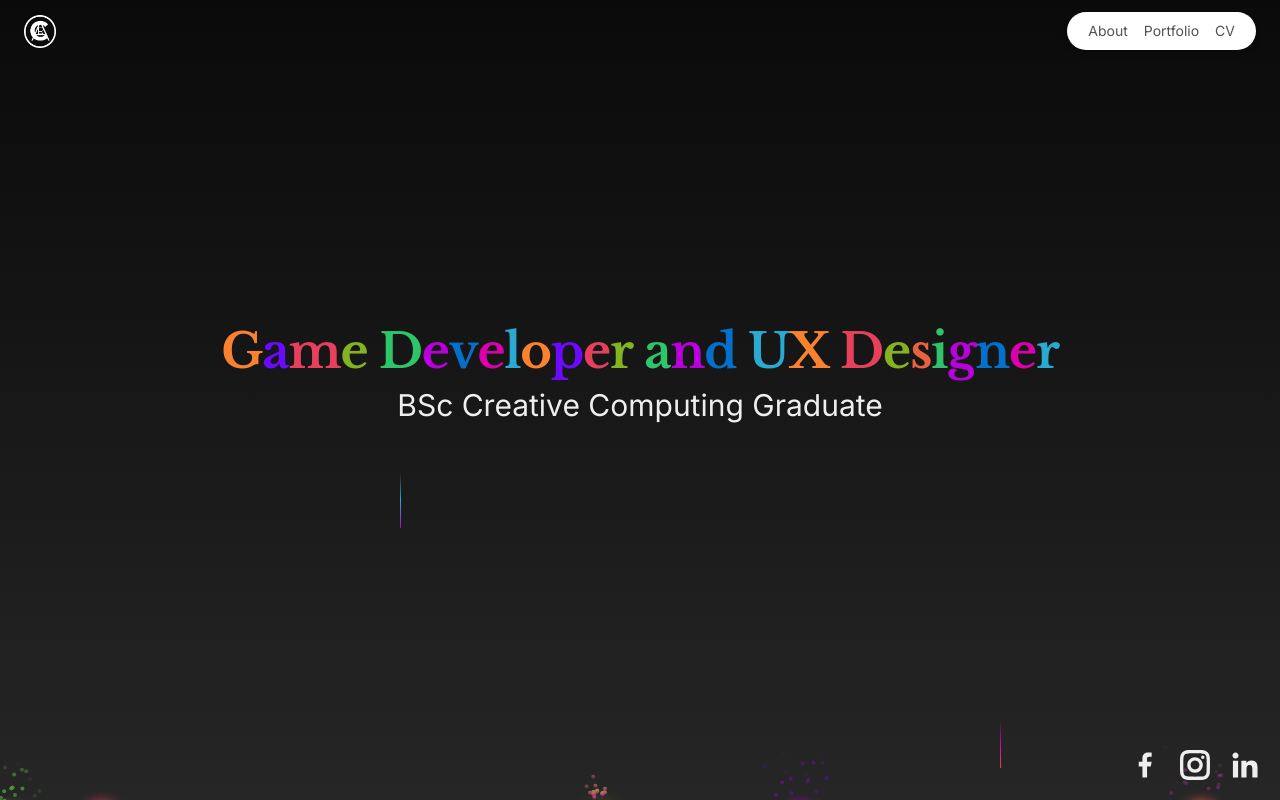
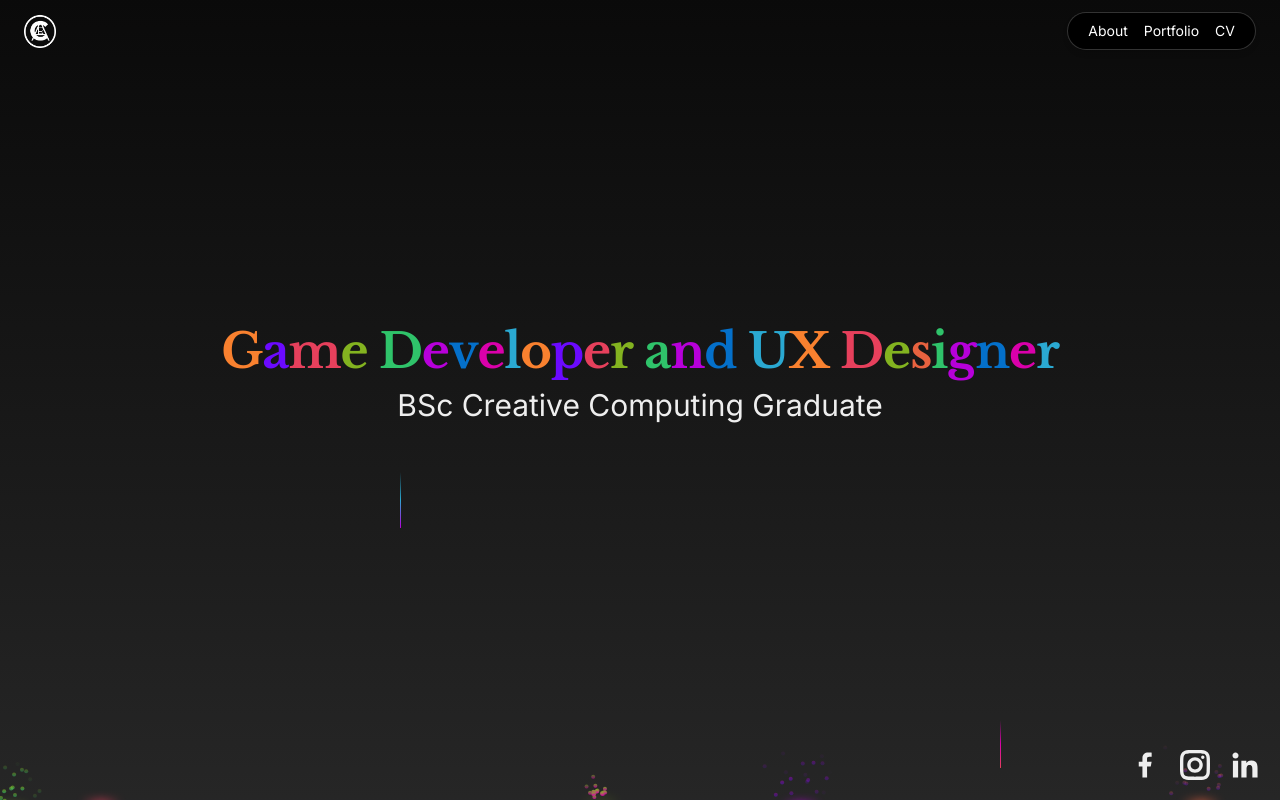
Before and after one commit to CarlTobias/creative-portfolio-updated, a Next.js app: page / in a window 1280 px wide. Built offline with nearby package versions, Linux system fonts and the light colour scheme.

Commit message:
navbar fix

```diff
--- a/components/Aceternity/floatingNavBar.jsx
+++ b/components/Aceternity/floatingNavBar.jsx
@@ -28,7 +28,7 @@ export const FloatingNav = ({ navItems, className }) => {
       initial={{ opacity: 1, y: 0 }}
       animate={{ opacity: 1, y: 0 }}
       className={cn(
-        "flex max-w-fit border border-transparent dark:border-white/[0.2] rounded-full dark:bg-black bg-white shadow-md pr-5 pl-5 py-2 items-center justify-center space-x-4",
+        "flex max-w-fit border border-white/[0.2] rounded-full bg-black shadow-md pr-5 pl-5 py-2 items-center justify-center space-x-4",
         className
       )}
     >
@@ -37,7 +37,7 @@ export const FloatingNav = ({ navItems, className }) => {
           key={`link=${idx}`}
           href={navItem.link}
           className={cn(
-            "relative dark:text-neutral-50 items-center flex space-x-1 text-neutral-600 dark:hover:text-neutral-300 hover:text-neutral-500"
+            "relative text-white items-center flex space-x-1 hover:text-neutral-300"
           )}
         >
           <span className="block sm:hidden">{navItem.icon}</span>
```
